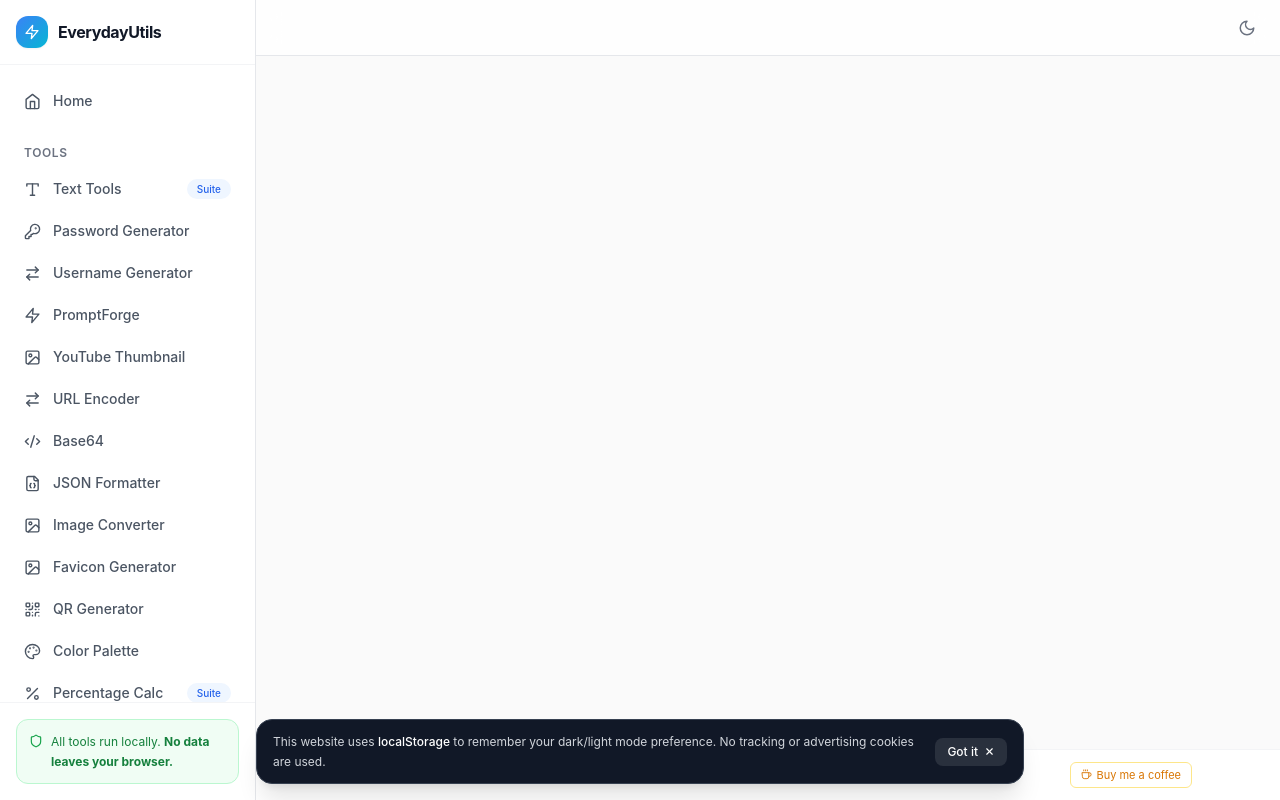
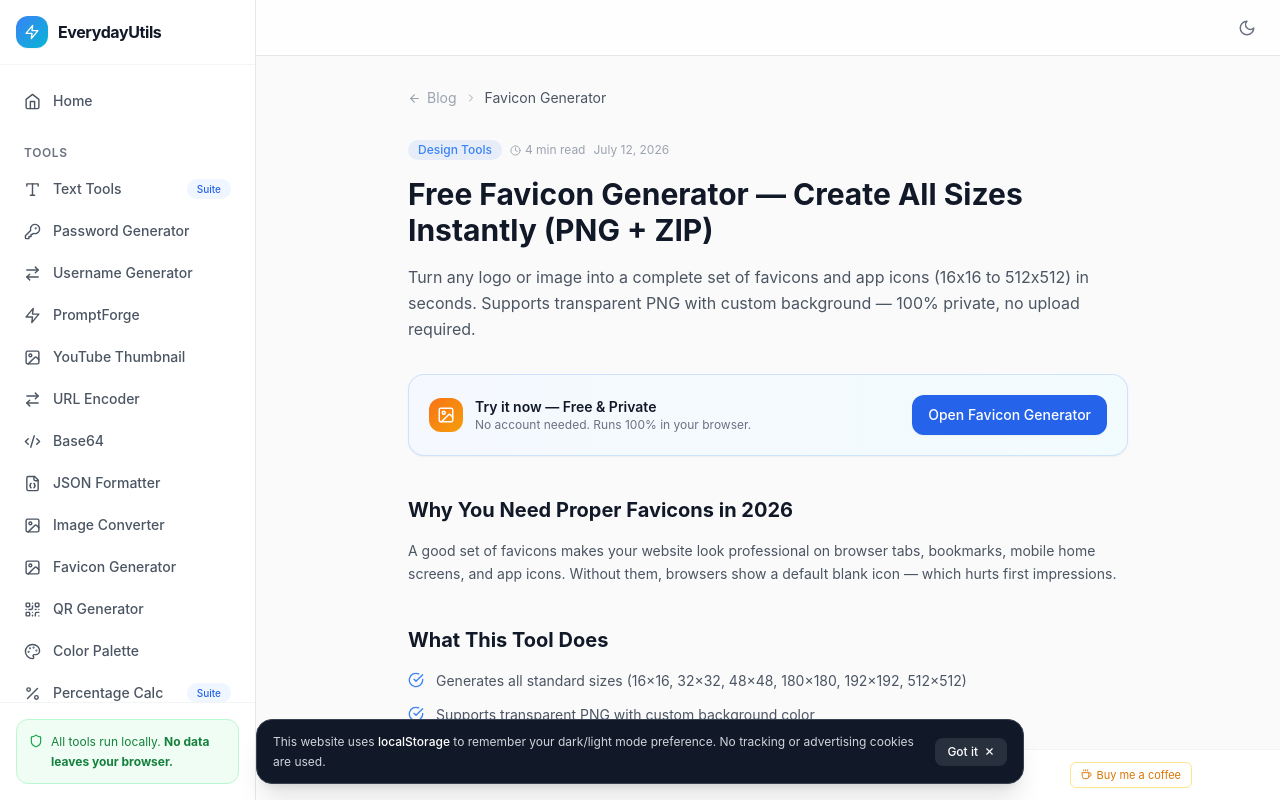
Before and after one commit to EdwinTsui912/everydayutils, a React (Vite) app: page /blog/favicon-generator in a window 1280 px wide. Built offline with nearby package versions, Linux system fonts and the light colour scheme; no server answers.

Commit message:
add the blog post favicon generator

```diff
--- a/src/App.tsx
+++ b/src/App.tsx
@@ -47,6 +47,7 @@ import YoutubeThumbnailBlogPost from './pages/YoutubeThumbnailBlogPost';
 import DeveloperUtilitiesBlogPost from './pages/DeveloperUtilitiesBlogPost';
 import FreeQRCodeGeneratorBlogPost from './pages/FreeQRCodeGeneratorBlogPost';
 import FaviconGeneratorPage from "./pages/FaviconGeneratorPage";
+import FaviconGeneratorBlogPost from './pages/FaviconGeneratorBlogPost';
 
 // NEW IMPORT
 import PromptForge from './components/PromptForge/PromptForge';
@@ -147,6 +148,7 @@ export default function App() {
           <Route path="/blog/promptforge-launch" element={<PromptForgeBlogPost />} />
           <Route path="/blog/youtube-thumbnail-generator" element={<YoutubeThumbnailBlogPost />} />
           <Route path="/youtube-thumbnail" element={<YouTubeThumbnailPage />} />
+          <Route path="/blog/favicon-generator" element={<FaviconGeneratorBlogPost />} />
           <Route path="/blog/image-converter" element={<ImageConverterBlogPost />} />
           <Route path="/username-generator" element={<UsernameGeneratorPage />} />
           <Route path="/blog/free-qr-code-generator-wifi-url-text" element={<FreeQRCodeGeneratorBlogPost />} />
--- a/src/pages/BlogIndexPage.tsx
+++ b/src/pages/BlogIndexPage.tsx
@@ -2,6 +2,15 @@ import { Link } from 'react-router-dom';
 import { BookOpen, QrCode, KeyRound, FileText, Type, Clock, ArrowRight, AlignLeft, Braces, Timer, Palette, Percent, ArrowRightLeft, User, Image as ImageIcon, Wand2 } from 'lucide-react';
 
 const posts = [
+  {
+    slug: '/blog/favicon-generator',
+    title: 'Free Favicon Generator — Create All Sizes Instantly (PNG + ZIP)',
+    excerpt: 'Generate a complete set of favicons and app icons from one image. Supports transparent PNG with custom background. Download as ZIP with installation guide.',
+    date: 'July 12, 2026',
+    readTime: '4 min read',
+    icon: ImageIcon,
+    tag: 'Design Tools',
+  },
   {
     slug: '/blog/free-qr-code-generator-wifi-url-text',
     title: 'Free QR Code Generator for WiFi, URLs, and Text — Private & No Sign-Up',
--- /dev/null
+++ b/src/pages/FaviconGeneratorBlogPost.tsx
@@ -0,0 +1,154 @@
+import { Link } from 'react-router-dom';
+import { ArrowLeft, Shield, CheckCircle, ChevronRight, Clock, Image as ImageIcon } from 'lucide-react';
+
+export default function FaviconGeneratorBlogPost() {
+  return (
+    <div className="max-w-3xl mx-auto px-4 sm:px-6 py-8 animate-fade-in">
+
+      {/* Breadcrumb */}
+      <nav className="flex items-center gap-2 text-sm text-gray-400 dark:text-gray-500 mb-8">
+        <Link to="/blog" className="hover:text-brand-500 transition-colors flex items-center gap-1.5">
+          <ArrowLeft size={13} /> Blog
+        </Link>
+        <ChevronRight size={12} />
+        <span className="text-gray-600 dark:text-gray-400">Favicon Generator</span>
+      </nav>
+
+      {/* Article header */}
+      <header className="mb-8">
+        <div className="flex flex-wrap items-center gap-2 mb-4">
+          <span className="text-xs font-medium px-2.5 py-0.5 rounded-full bg-brand-500/10 text-brand-500 dark:bg-brand-500/20">
+            Design Tools
+          </span>
+          <span className="flex items-center gap-1 text-xs text-gray-400 dark:text-gray-500">
+            <Clock size={11} />
+            4 min read
+          </span>
+          <span className="text-xs text-gray-400 dark:text-gray-500">July 12, 2026</span>
+        </div>
+        <h1 className="text-2xl sm:text-3xl font-bold text-gray-900 dark:text-gray-100 leading-tight mb-4">
+          Free Favicon Generator — Create All Sizes Instantly (PNG + ZIP)
+        </h1>
+        <p className="text-base text-gray-600 dark:text-gray-400 leading-relaxed">
+          Turn any logo or image into a complete set of favicons and app icons (16x16 to 512x512) in seconds.
+          Supports transparent PNG with custom background — 100% private, no upload required.
+        </p>
+      </header>
+
+      {/* Top CTA */}
+      <div className="card border-brand-500/20 bg-gradient-to-r from-brand-500/5 to-cyan-500/5 dark:from-brand-500/10 dark:to-cyan-500/10 p-5 mb-10 flex flex-col sm:flex-row items-start sm:items-center justify-between gap-4">
+        <div className="flex items-center gap-3">
+          <div className="p-2 rounded-xl bg-gradient-to-br from-orange-500 to-amber-500 text-white flex-shrink-0">
+            <ImageIcon size={18} />
+          </div>
+          <div>
+            <p className="font-semibold text-gray-900 dark:text-gray-100 text-sm">Try it now — Free &amp; Private</p>
+            <p className="text-xs text-gray-500 dark:text-gray-400">No account needed. Runs 100% in your browser.</p>
+          </div>
+        </div>
+        <Link to="/favicon-generator" className="btn-primary text-sm flex-shrink-0">
+          Open Favicon Generator
+        </Link>
+      </div>
+
+      {/* Article body */}
+      <div className="space-y-10">
+
+        <section>
+          <h2 className="text-xl font-bold text-gray-900 dark:text-gray-100 mb-4">
+            Why You Need Proper Favicons in 2026
+          </h2>
+          <p className="text-sm text-gray-600 dark:text-gray-400 leading-relaxed mb-4">
+            A good set of favicons makes your website look professional on browser tabs, bookmarks, mobile home screens, and app icons.
+            Without them, browsers show a default blank icon — which hurts first impressions.
+          </p>
+        </section>
+
+        <section>
+          <h2 className="text-xl font-bold text-gray-900 dark:text-gray-100 mb-4">
+            What This Tool Does
+          </h2>
+          <ul className="space-y-3">
+            {[
+              'Generates all standard sizes (16×16, 32×32, 48×48, 180×180, 192×192, 512×512)',
+              'Supports transparent PNG with custom background color',
+              'Downloads everything as a ready-to-use ZIP file',
+              'Includes README.html with installation instructions',
+              '100% client-side — your images never leave your device',
+            ].map((item) => (
+              <li key={item} className="flex items-start gap-3">
+                <CheckCircle size={16} className="text-brand-500 flex-shrink-0 mt-0.5" />
+                <span className="text-sm text-gray-600 dark:text-gray-400 leading-relaxed">{item}</span>
+              </li>
+            ))}
+          </ul>
+        </section>
+
+        <section>
+          <h2 className="text-xl font-bold text-gray-900 dark:text-gray-100 mb-4">
+            How to Use the Favicon Generator
+          </h2>
+          <ol className="space-y-3 list-decimal pl-5 text-sm text-gray-600 dark:text-gray-400 leading-relaxed">
+            <li>Upload your logo or any image (transparent PNG works best)</li>
+            <li>Choose background color if your image has transparency</li>
+            <li>Click “Generate All Favicon Sizes”</li>
+            <li>Download the complete ZIP package</li>
+          </ol>
+
+          <div className="mt-6">
+            <Link to="/favicon-generator" className="btn-primary inline-flex items-center gap-2">
+              Open Favicon Generator Now
+              <ChevronRight size={15} />
+            </Link>
+          </div>
+        </section>
+
+        {/* Privacy */}
+        <section>
+          <h2 className="text-xl font-bold text-gray-900 dark:text-gray-100 mb-3">
+            Privacy First
+          </h2>
+          <p className="text-sm text-gray-600 dark:text-gray-400 leading-relaxed">
+            All image processing happens locally in your browser. Your logo and generated icons never leave your device.
+          </p>
+        </section>
+
+        {/* FAQ */}
+        <section>
+          <h2 className="text-xl font-bold text-gray-900 dark:text-gray-100 mb-5">
+            Frequently Asked Questions
+          </h2>
+          <div className="space-y-5">
+            {[
+              {
+                q: 'Is this favicon generator really free?',
+                a: 'Yes. Completely free with no limits, no sign-up, and no premium version.',
+              },
+              {
+                q: 'Which sizes does it generate?',
+                a: 'It creates all standard sizes: 16×16, 32×32, 48×48, 180×180 (Apple), 192×192 (Android), and 512×512.',
+              },
+              {
+                q: 'Does it support transparent images?',
+                a: 'Yes. Upload a transparent PNG and choose your desired background color.',
+              },
+              {
+                q: 'How do I install the favicons?',
+                a: 'Download the ZIP, extract the files to your website root folder, and add the provided HTML links to your <head> section.',
+              },
+            ].map((faq) => (
+              <div key={faq.q} className="card p-5">
+                <p className="font-semibold text-sm text-gray-800 dark:text-gray-200 mb-2">{faq.q}</p>
+                <p className="text-sm text-gray-500 dark:text-gray-400 leading-relaxed">{faq.a}</p>
+              </div>
+            ))}
+          </div>
+        </section>
+
+        <p className="mt-8 text-xs text-gray-400 dark:text-gray-600 border-t border-gray-100 dark:border-gray-800 pt-6 leading-relaxed">
+          EverydayUtils is built with one simple goal: create genuinely useful tools that respect your time and privacy.
+        </p>
+      </div>
+    </div>
+  );
+}
--- a/vite.config.ts
+++ b/vite.config.ts
@@ -41,6 +41,7 @@ export default defineConfig({
         '/blog/how-to-create-strong-passwords',
         '/blog/best-free-username-generator-2026',
         '/blog/free-qr-code-generator-wifi-url-text',
+        '/blog/favicon-generator',
       ],
       changefreq: 'weekly',
       priority: 0.8,
```
